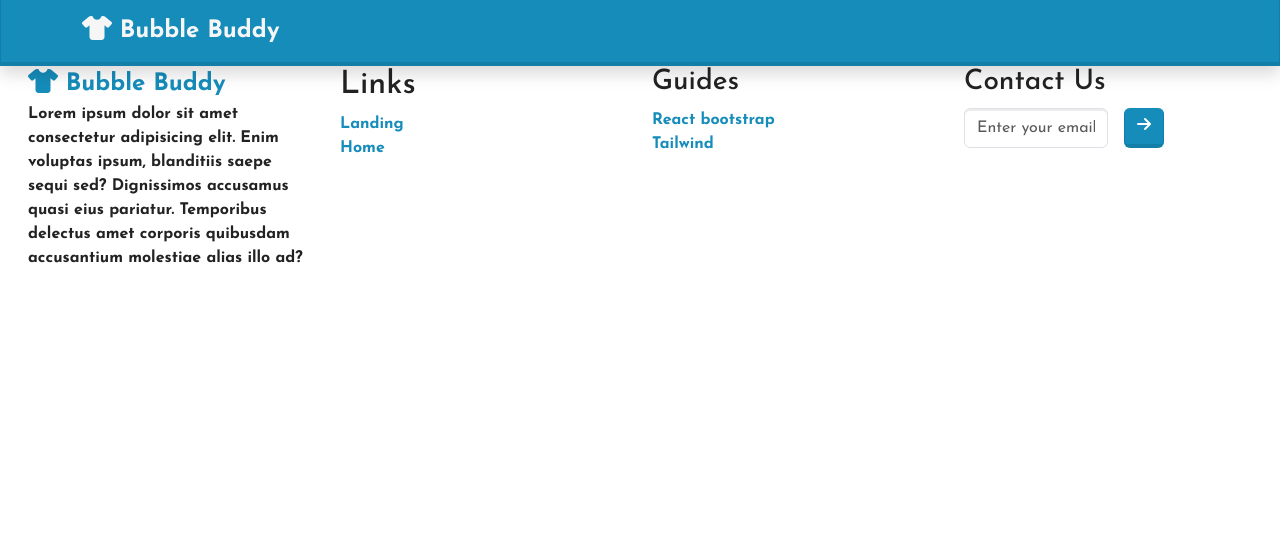
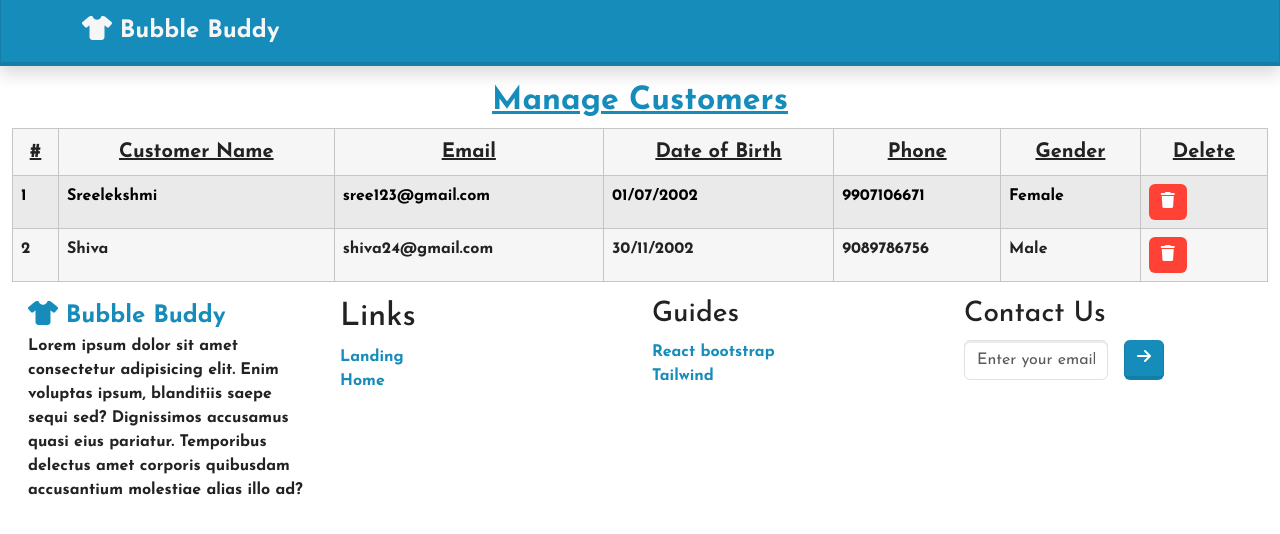
Before and after one commit to DeviPriyaS24/Bubble-Buddy-Laundry-management-System-, a React (Vite) app: page /customers_list in a window 1280 px wide. Shown: the top 534 px of the page. Built offline with nearby package versions, Linux system fonts and the light colour scheme.

Commit message:
Created the admin dashboard and included few details

```diff
--- a/src/App.jsx
+++ b/src/App.jsx
@@ -13,7 +13,8 @@ import OrderHistory from "./pages/OrderHistory";
 import AvailableServices from "./pages/AvailableServices";
 import ActiveOrders from "./pages/ActiveOrders";
 import ManageCustProfile from "./pages/ManageCustProfile";
-
+import AdminDashboard from "./pages/AdminDashboard";
+import CustomersList from "./pages/CustomersList";
 
 
 function App() {
@@ -32,6 +33,8 @@ function App() {
         <Route path='/available_services' element={<AvailableServices/>}/>
         <Route path='/active_orders' element={<ActiveOrders/>}/>
         <Route path='/manage_profile' element={<ManageCustProfile/>}/>
+        <Route path='/admin' element={<AdminDashboard/>}/>
+        <Route path='/customers_list' element={<CustomersList/>}/>
       </Routes>
       <Footer/>
     </>
--- a/src/components/CustomerProfile.jsx
+++ b/src/components/CustomerProfile.jsx
@@ -31,7 +31,7 @@ const CustomerProfile = () => {
           <Link to='/order_history' style={{ textDecoration: "none" }}>
             <i class="fa-solid fa-calendar-days"></i> View Order History
           </Link>
-          <Link style={{ textDecoration: "none" }}>
+          <Link to='/' style={{ textDecoration: "none" }}>
             <i class="fa-solid fa-right-from-bracket"></i> Logout
           </Link>
         </div>
--- a/src/components/Header.jsx
+++ b/src/components/Header.jsx
@@ -7,7 +7,7 @@ import { Link } from 'react-router-dom';
 const Header = () => {
   return (
     <>
-        <Navbar className="bg-primary shadow position-sticky top-0" style={{zIndex:"1"}}>
+        <Navbar className="bg-primary shadow position-sticky top-0" style={{zIndex:"5"}}>
         <Container>
           <Navbar.Brand className='text-light fw-bolder fs-4'>
             <Link to='/' style={{textDecoration:"none"}} className='text-light'><i class="fa-solid fa-shirt"></i>{' '}
--- /dev/null
+++ b/src/pages/AdminDashboard.jsx
@@ -0,0 +1,99 @@
+import React from "react";
+import { Button } from 'react-bootstrap';
+import Table from 'react-bootstrap/Table';
+import { Link } from 'react-router-dom';
+
+const AdminDashboard = () => {
+  return (
+    <>
+      <div className="container-fluid">
+        <div className="row" style={{ minHeight: "100vh" }}>
+          {/* sidebar of admin dashboard */}
+          <div className="col-2 d-flex flex-column gap-4 bg-dark pt-4 rounded-right-5">
+            <img
+              src="https://cdn-icons-png.flaticon.com/512/1253/1253756.png"
+              alt=""
+            />
+            <h3 className="text-center text-light fw-bolder">
+              Admin Dashboard
+            </h3>
+            <h4>
+              <Link to='/customers_list' style={{ textDecoration: "none" }}>Manage Customers</Link>
+            </h4>
+            <h4>
+              <Link style={{ textDecoration: "none" }}>Add Staffs</Link>
+            </h4>
+            <h4>
+              <Link to="/services" style={{ textDecoration: "none" }}>
+                Services
+              </Link>
+            </h4>
+            <h4>
+              <Link style={{ textDecoration: "none" }}>Service Requests</Link>
+            </h4>
+            <h4>
+              <Link style={{ textDecoration: "none" }}>Completed Orders</Link>
+            </h4>
+          </div>
+          <div className="col-10 container mt-4">
+            <h3>Active Orders | All Orders</h3>
+            <Table striped bordered hover variant="secondary">
+              <thead>
+                <tr>
+                  <th>#</th>
+                  <th>Order id</th>
+                  <th>Service Name</th>
+                  <th>Service Category</th>
+                  <th>Customer</th>
+                  <th>Date of Order</th>
+                  <th>Staff assigned</th>
+                  <th>Status</th>
+                </tr>
+              </thead>
+              <tbody>
+                <tr>
+                  <td>1</td>
+                  <td>1001</td>
+                  <td>
+                    <Link>Washing</Link>
+                  </td>
+                  <td>Urgent</td>
+                  <td>Hari</td>
+                  <td>11/6/2025</td>
+                  <td>false</td>
+                  <td>Pending</td>
+                </tr>
+                <tr>
+                  <td>2</td>
+                  <td>2101</td>
+                  <td>
+                    <Link>Folding</Link>
+                  </td>
+                  <td>Normal</td>
+                  <td>Vidhya</td>
+                  <td>01/4/2025</td>
+                  <td>true</td>
+                  <td>Active</td>
+                </tr>
+                <tr>
+                  <td>3</td>
+                  <td>1003</td>
+                  <td>
+                    <Link>Iron</Link>
+                  </td>
+                  <td>Urgent</td>
+                  <td>Ambika</td>
+                  <td>04/7/2025</td>
+                  <td>true</td>
+                  <td>Completed</td>
+                </tr>
+              </tbody>
+            </Table>
+          </div>
+        </div>
+      </div>
+    </>
+  );
+};
+
+export default AdminDashboard;
--- /dev/null
+++ b/src/pages/CustomersList.jsx
@@ -0,0 +1,49 @@
+import React from 'react'
+import { Button } from 'react-bootstrap';
+import Table from 'react-bootstrap/Table';
+import { Link } from 'react-router-dom';
+
+const CustomersList = () => {
+  return (
+    <>
+        <div className='container-fluid mt-3 fw-bolder'>
+            <h2 className='text-center fw-bolder text-primary' style={{textDecoration:"underline"}}>Manage Customers</h2>
+            <Table striped bordered hover variant="light">
+      <thead>
+        <tr className='text-center fs-5' style={{textDecoration:"underline"}}>
+          <th>#</th>
+          <th>Customer Name</th>
+          <th>Email</th>
+          <th>Date of Birth</th>
+          <th>Phone</th>
+          <th>Gender</th>
+          <th>Delete</th>
+        </tr>
+      </thead>
+      <tbody>
+        <tr>
+            <td>1</td>
+          <td>Sreelekshmi</td>
+          <td>sree123@gmail.com</td>
+          <td>01/07/2002</td>
+          <td>9907106671</td>
+          <td>Female</td>
+          <td><Button className='bg-danger border-0'><i class="fa-solid fa-trash"></i></Button></td>
+        </tr>
+        <tr>
+          <td>2</td>
+          <td>Shiva</td>
+          <td>shiva24@gmail.com</td>
+          <td>30/11/2002</td>
+          <td>9089786756</td>
+          <td>Male</td>
+          <td><Button className='bg-danger border-0'><i class="fa-solid fa-trash"></i></Button></td>
+        </tr>
+      </tbody>
+    </Table>
+        </div>
+    </>
+  )
+}
+
+export default CustomersList
--- a/src/pages/ManageCustProfile.jsx
+++ b/src/pages/ManageCustProfile.jsx
@@ -6,7 +6,7 @@ import { Button } from "react-bootstrap";
 const ManageCustProfile = () => {
   return (
     <>
-      <div className="container-fluid my-3">
+      <div className="container-fluid my-3" >
         <h1>Manage Your Profile | Customer profile</h1>
         <h2>
           Welcome <span className="text-warning fw-bolder">Customer name</span>
```
